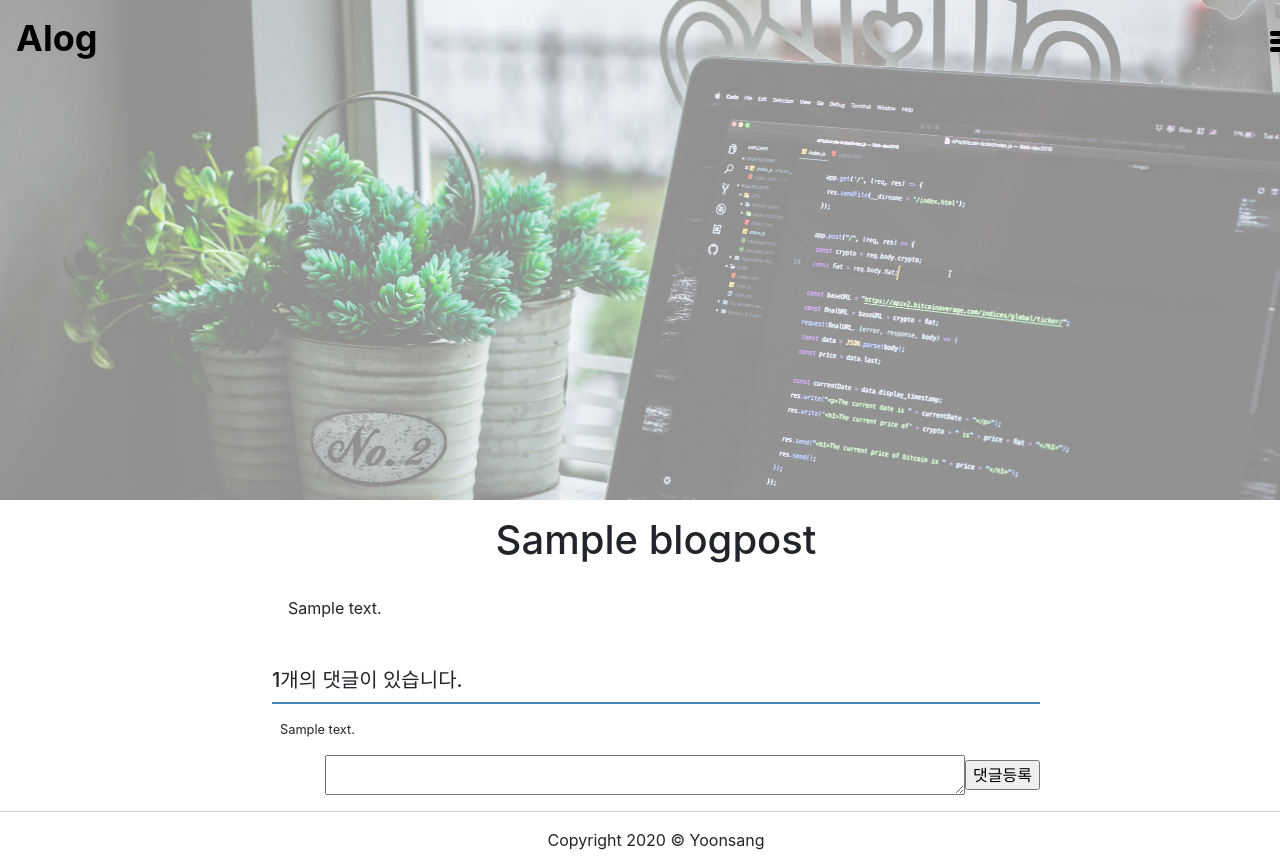
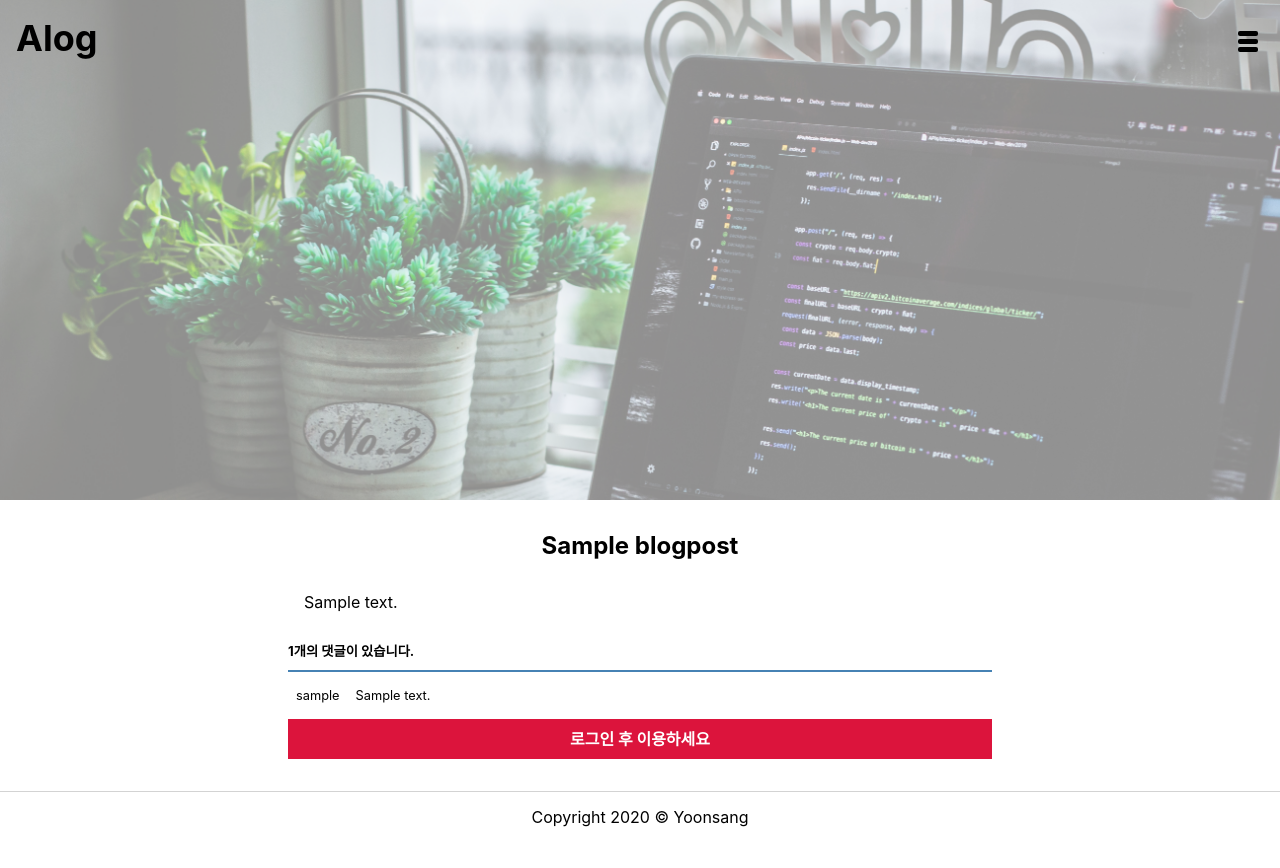
Before and after one commit to yoonsangkwak/Alog_Project, a Django app: page /alog/1/ in a window 1280 px wide. After the commit the page ends 827 px from the top, so only its background shows below. Run offline with Django 3.2, Linux system fonts and the light colour scheme; tables that the repository leaves empty hold one stand-in row (values such as "Sample post"); some libraries are stand-ins or nearby versions.

Commit message:
html css update

```diff
--- a/alog/models.py
+++ b/alog/models.py
@@ -1,10 +1,12 @@
 from django.db import models
+from django.contrib.auth.models import User
 
 # Create your models here.
 class Blogpost(models.Model):
     subject = models.CharField(max_length=200)
     content = models.TextField()
     create_date = models.DateTimeField()
+    author = models.ForeignKey(User, on_delete=models.CASCADE)
 
     def __str__(self):
         return self.subject
@@ -14,3 +16,4 @@ class Answer(models.Model):
     blogpost = models.ForeignKey(Blogpost, on_delete=models.CASCADE)
     content = models.TextField()
     create_date = models.DateTimeField()
+    author = models.ForeignKey(User, on_delete=models.CASCADE)
--- a/alog/views/answer_views.py
+++ b/alog/views/answer_views.py
@@ -1,10 +1,12 @@
 from django.contrib import messages
 from django.shortcuts import render, get_object_or_404, redirect
 from django.utils import timezone
+from django.contrib.auth.decorators import login_required
 
 from ..models import Blogpost, Answer
 from ..forms import AnswerForm
 
+@login_required(login_url='common:login')
 def answer_create(request, blogpost_id):
     """
     댓글등록
@@ -14,6 +16,7 @@ def answer_create(request, blogpost_id):
         form = AnswerForm(request.POST)
         if form.is_valid():
             answer = form.save(commit=False)
+            answer.author = request.user
             answer.create_date = timezone.now()
             answer.blogpost = blogpost
             answer.save()
--- a/static/main.css
+++ b/static/main.css
@@ -1,3 +1,6 @@
+html {
+	font-family: -apple-system,BlinkMacSystemFont,"Segoe UI",Roboto,"Helvetica Neue",Arial,"Noto Sans",sans-serif,"Apple Color Emoji","Segoe UI Emoji","Segoe UI Symbol","Noto Color Emoji";
+}
 
 .page {
 	display: grid;
@@ -41,11 +44,17 @@
 	z-index: 1;
 }
 
+.section {
+	padding: 0.5rem;
+	margin: 0.5rem;
+	box-sizing: border-box;
+}
+
 .link {
 	display: block;
-	color: black;
-	font-weight: bold;
-	text-decoration: none;
+	color: black !important;
+	font-weight: bold !important;
+	text-decoration: none !important;
 }
 
 .local-nav {
@@ -56,12 +65,14 @@
 .menu {
 	display: flex;
 	opacity: 0;
+	z-index: -1;
 	width: 100%;
 	transition: 0.5s;
 }
 
 .menu.on {
 	opacity: 1;
+	z-index: 1;
 }
 
 .menu-item {
@@ -129,7 +140,6 @@
 .post-title {
     text-align: center;
 	padding-bottom: 0.5em;
-    cursor: pointer;
 }
 
 .date, .writer {
--- a/static/style.css
+++ b/static/style.css
@@ -10,6 +10,23 @@ textarea {
     justify-content: flex-end;
     align-items: center;
     padding: 0 1rem 1rem 1rem;
+}
+
+.detail-submit-disabled {
+    display: flex;
+    justify-content: center;
+    align-items: center;
+    /* width: 50vh; */
+    height: 40px;
+    /* padding: 0 1rem 1rem 1rem; */
+    margin: 1rem;
+    background-color: crimson;
+}
+
+.detail-to-login {
+    color: white;
+    font-weight: bold;
+    text-decoration: none;
 }
 
 .submit {
@@ -41,3 +58,7 @@ textarea {
     font-size: 0.8em;
     margin: 0.5rem;
 }
+
+.answer-username {
+    margin-right: 1rem;
+}
--- a/templates/alog/post_detail.html
+++ b/templates/alog/post_detail.html
@@ -1,4 +1,10 @@
 {% extends 'base.html' %}
+<head>
+    {% load static %}
+    {% block extrahead %}
+    <link rel="stylesheet" type="text/css" href="{% static 'style.css' %}">
+    {% endblock %}
+</head>
 {% load alog_filter %}
 {% block content %}
 <h1 class="detail-post-title">{{ blogpost.subject }}</h1>
@@ -11,7 +17,9 @@
 <div>
     <ul class="detail-post-list">
     {% for answer in blogpost.answer_set.all %}
-        <li class="detail-post-item">{{ answer.content }}</li>
+        <li class="detail-post-item">
+            <span class="answer-username">{{answer.author.username }}</span>{{ answer.content }}
+        </li>
     {% endfor %}
     </ul>
 </div>
@@ -28,9 +36,15 @@
     {% endfor %}
     </div>
     {% endif %}
+    {% if not user.is_authenticated %}
+    <div class="detail-submit-disabled">
+        <a class="detail-to-login" href="{% url 'common:login' %}">로그인 후 이용하세요</a>
+    </div>
+    {% else %}
     <div class="detail-submit-box">
         <textarea name="content" id="content" rows="15"></textarea>
         <input class="submit" type="submit" value="댓글등록">
     </div>
+    {% endif %}
 </form>
 {% endblock %}
--- a/templates/base.html
+++ b/templates/base.html
@@ -6,10 +6,10 @@
     <meta charset="utf-8">
     <meta name="viewport" content="width=device-width, initial-scale=1, shrink-to-fit=no">
     <!-- Alog CSS -->
-    <link rel="stylesheet" type="text/css" href="{% static 'style.css' %}">
     <link rel="stylesheet" type="text/css" href="{% static 'default.css' %}">
     <link rel="stylesheet" type="text/css" href="{% static 'main.css' %}">
-    <link rel="stylesheet" type="text/css" href="{% static 'bootstrap.min.css' %}">
+    {% block extrahead %}
+    {% endblock %}
     <title>Alog</title>
 </head>
 <body>
--- a/templates/common/signup.html
+++ b/templates/common/signup.html
@@ -1,4 +1,10 @@
 {% extends "base.html" %}
+<head>
+    {% load static %}
+    {% block extrahead %}
+    <link rel="stylesheet" href="{% static 'bootstrap.min.css' %}">
+    {% endblock %}
+</head>
 {% block content %}
 <div class="container my-3">
     <div class="row my-3">
--- a/templates/navbar.html
+++ b/templates/navbar.html
@@ -22,7 +22,7 @@
                 </li>
                 <li class="menu-item">
                     {% if user.is_authenticated %}
-                    <a href="{% url 'common:logout' %}">{{ user.username }} (로그아웃)</a>
+                    <a href="{% url 'common:logout' %}" class="link">Logout</a>
                     {% else %}
                     <a href="{% url 'common:login' %}" class="link">Login</a>
                     {% endif %}
```
Also changed, not shown: templates/alog/post_list.html (+6 -8 lines), templates/common/login.html (+7 -0 lines), alog/migrations/0002_blogpost_author.py (added), alog/migrations/0003_answer_author.py (added).
